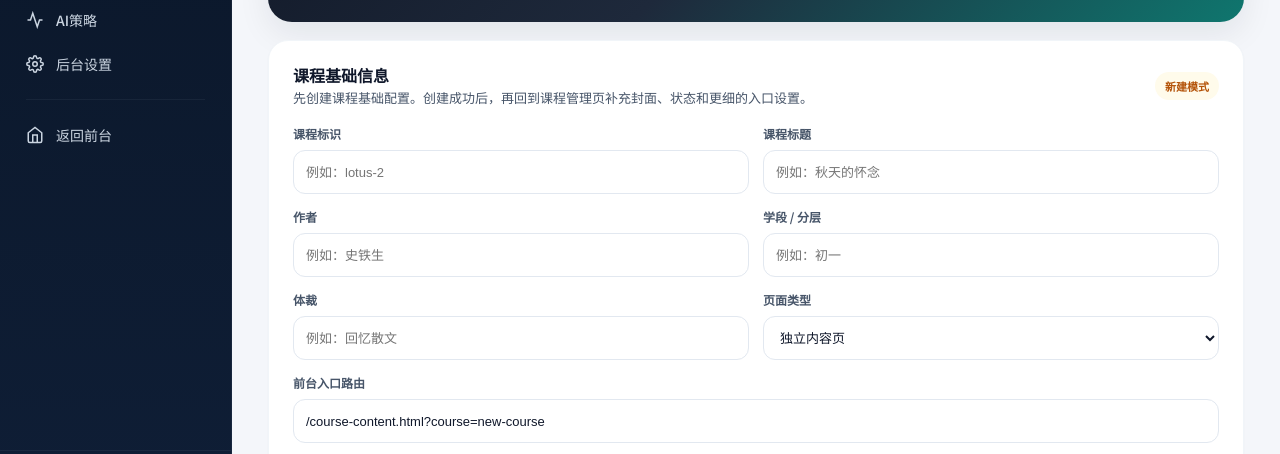
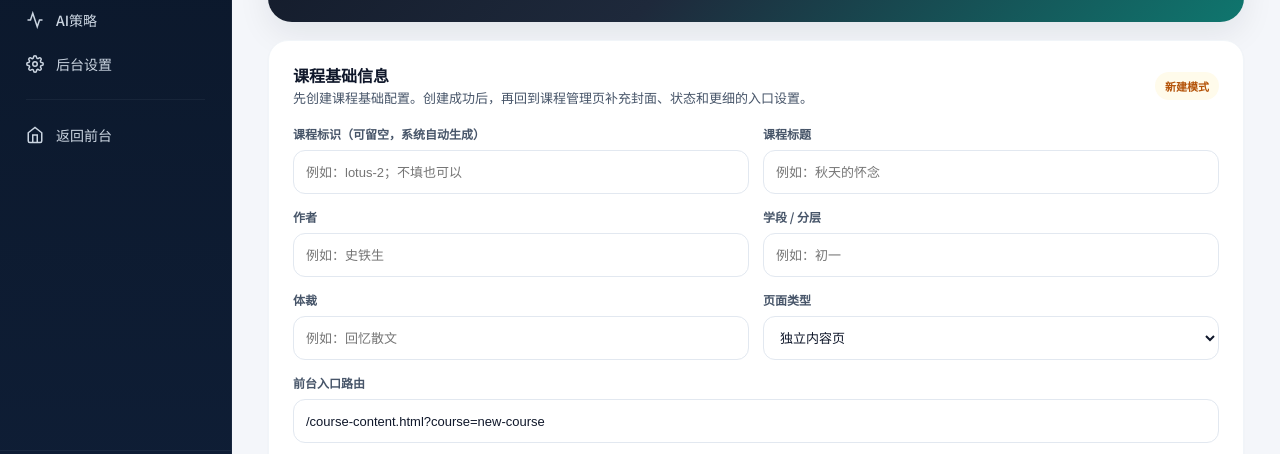
Before and after one commit to yuhaousa/novachinese, a website: page admin-course-create.html in a window 1280 px wide. Shown: the part 272-726 px from the top of the page. Drawn offline with Linux system fonts and the light colour scheme; a web font is replaced by a local one.

Commit message:
Auto-generate slug for new courses

```diff
--- a/admin-course-create.html
+++ b/admin-course-create.html
@@ -36,8 +36,8 @@
           <form id="admin-course-create-form" class="admin-form">
             <div class="admin-form-grid">
               <label class="admin-field">
-                <span class="admin-field-label">课程标识</span>
-                <input id="create-course-slug" class="admin-input" type="text" placeholder="例如：lotus-2" required />
+                <span class="admin-field-label">课程标识（可留空，系统自动生成）</span>
+                <input id="create-course-slug" class="admin-input" type="text" placeholder="例如：lotus-2；不填也可以" />
               </label>
               <label class="admin-field">
                 <span class="admin-field-label">课程标题</span>
```
Also changed, not shown: src/worker.js (+6 -1 lines).
